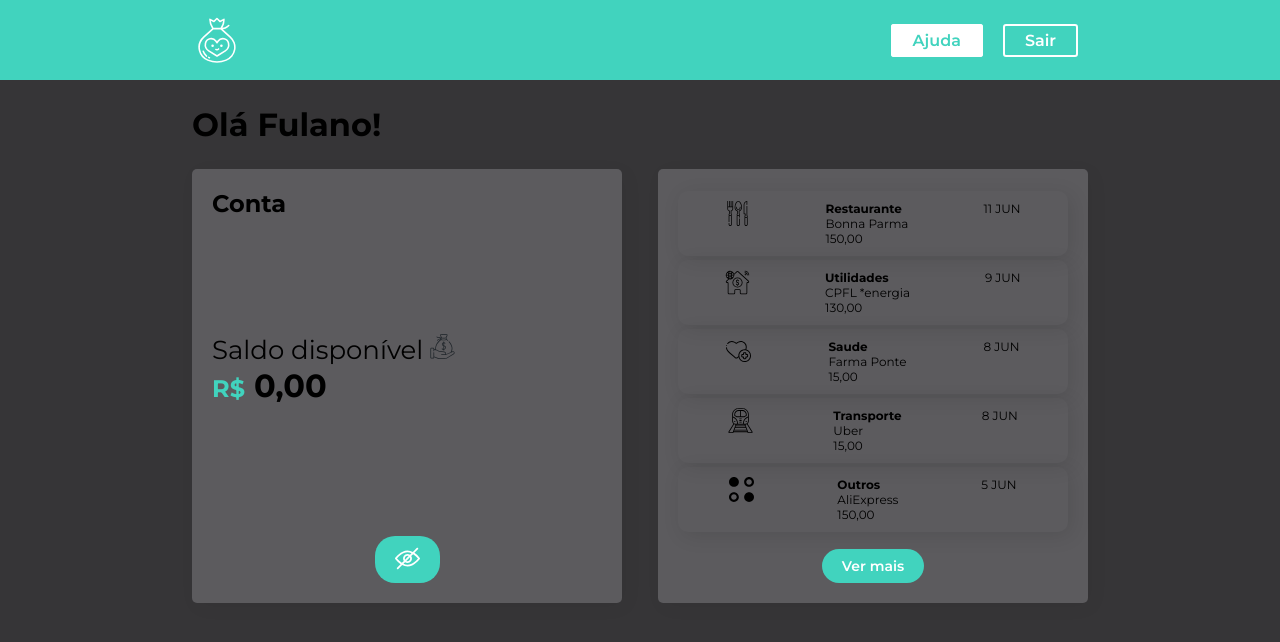
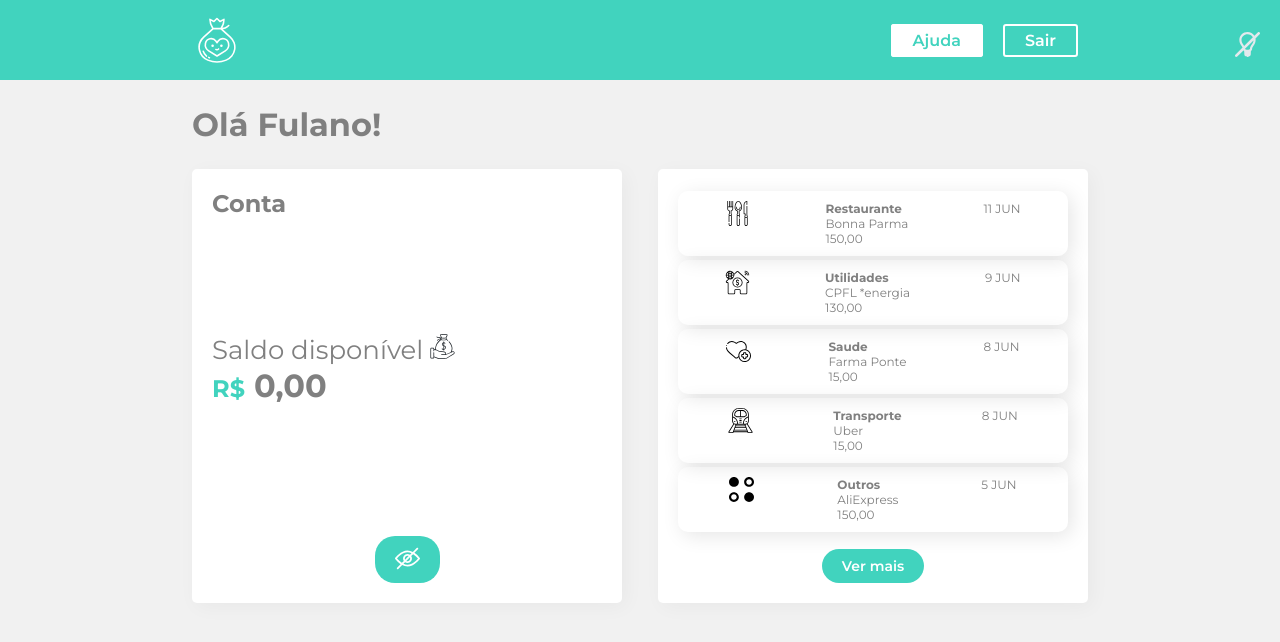
Before and after one commit to pedrosantos-21/alura-styled-components-master, a React (Create React App) app: page / in a window 1280 px wide. Shown: the top 642 px of the page. Built offline with nearby package versions, Linux system fonts and the light colour scheme.

Commit message:
Finalizei o Projeto🎉

```diff
--- a/src/App.js
+++ b/src/App.js
@@ -1,17 +1,27 @@
-import React from "react";
+import React, { useState } from "react";
 import { ThemeProvider } from "styled-components";
 import { temaClaro, temaEscuro } from "./Components/UI/temas";
 
 import Cabecalho from "./Components/Cabecalho";
 import Container from "./Components/Container";
 import { GlobalStyle } from "./Components/GlobalStyle";
+import { BtnTema } from "./Components/UI";
+import SwitcherTema from "./Components/SwitcherTema";
 
 
 function App() {
+  const [tema, setTema] = useState(true);
+
+  const toggleTema = () => {
+    setTema((tema) => !tema)
+  }
   return (
 
-    <ThemeProvider theme={temaEscuro}>
-      <GlobalStyle/>
+    <ThemeProvider theme={tema ? temaClaro : temaEscuro}>
+      <GlobalStyle />
+      <BtnTema onClick={toggleTema}>
+        <SwitcherTema tema={tema}/>
+      </BtnTema>
       <Cabecalho />
       <Container />
     </ThemeProvider>
--- a/src/Components/Conta/index.jsx
+++ b/src/Components/Conta/index.jsx
@@ -5,7 +5,14 @@
 import olho_icone from "../../assets/images/olho.svg";
 import dinheiro from "../../assets/images/dinheiro.svg";
 
-import {Icone,Box, Detalhe, Saldo, Botao} from '../../Components/UI'
+import {
+  Icone,
+  Box,
+  Detalhe,
+  Saldo,
+  Botao,
+  IconeTema
+} from '../../Components/UI'
 
 const IconeMargin = styled(Icone)`
   margin-top: 2px;
@@ -24,7 +31,7 @@
       <div style={{ fontSize: "26px", padding: "20px 0" }}>
         Saldo disponível{" "}
         <span>
-          <Icone src={dinheiro} alt="Ícone Saldo" />
+          <IconeTema src={dinheiro} alt="Ícone Saldo" />
         </span>
         {toggleState ? (
           <Saldo>
--- a/src/Components/ImageFilter.js
+++ b/src/Components/ImageFilter.js
@@ -4,17 +4,17 @@
 import saude from "../assets/images/saude.svg";
 import transporte from "../assets/images/transporte.svg";
 import utilidades from "../assets/images/utilidades.svg";
-import { Icone } from "../Components/UI";
+import { IconeTema } from "../Components/UI";
 
 
 export default (type) => {
     const Images = {
-        Restaurante: <Icone src={alimentacao} alt="Restaurante"/>,
-        Utilidades: <Icone src={utilidades} alt="Utilidades"/>,
-        Saude: <Icone src={saude} alt="Saude"/>,
-        Transporte: <Icone src={transporte} alt="Transporte"/>,
-        default: <Icone src={outros} alt="Outros"/>,
-    }
+        Restaurante: <IconeTema src={alimentacao} alt="Restaurante" />,
+        Utilidades: <IconeTema src={utilidades} alt="Utilidades" />,
+        Saude: <IconeTema src={saude} alt="Saude" />,
+        Transporte: <IconeTema src={transporte} alt="Transporte" />,
+        default: <IconeTema src={outros} alt="Outros" />,
+    };
 
     return Images[type] || Images.default;
-}
+};
--- /dev/null
+++ b/src/Components/SwitcherTema/index.jsx
@@ -0,0 +1,9 @@
+import React from 'react'
+import themeOn from '../../assets/images/themeOn.svg'
+import themeOff from '../../assets/images/themeOff.svg'
+import { Icone } from '../UI'
+
+const claro = <Icone src={themeOn} alt="Tema Claro" />
+const escuro = <Icone src={themeOff} alt="Tema escuro" />
+
+export default (({ tema }) => (tema ? escuro : claro))
--- a/src/Components/UI/index.js
+++ b/src/Components/UI/index.js
@@ -4,6 +4,10 @@
     height: 25px;
     width: 25px;
 `;
+
+export const IconeTema = styled(Icone)`
+  filter: ${({ theme }) => theme.filter}
+`
 
 export const Box = styled.div`
 
@@ -17,7 +21,7 @@
 width: 48%;
 
 
-    @media (max-width: 800px) {
+@media(max-width: 800px) {
   width: 95%;
   margin: 5px;
 }
@@ -53,4 +57,4 @@
 background-color: inherit;
 border: none;
 cursor: pointer;
-`
+`;
--- a/src/Components/UI/temas.js
+++ b/src/Components/UI/temas.js
@@ -12,10 +12,12 @@
     body: fundoClaro,
     inside: conteudoClaro,
     text: textoFundoClaro,
+    filter: " ",
 };
 
 export const temaEscuro = {
     body: fundoEscuro,
     inside: conteudoEscuro,
     text: textoFundoEscuro,
-}
+    filter: "invert(100%)",
+};
--- a/src/Components/UI/variaveis.js
+++ b/src/Components/UI/variaveis.js
@@ -5,5 +5,5 @@
 export const textoFundoClaro = "grey";
 
 export const fundoEscuro = "#363537";
-export const conteudoEscuro ="#5c5b5e";
+export const conteudoEscuro = "#5c5b5e";
 export const textoFundoEscuro = "FAFAFA";
```
Lines whose indentation alone changed are shown as unchanged.
